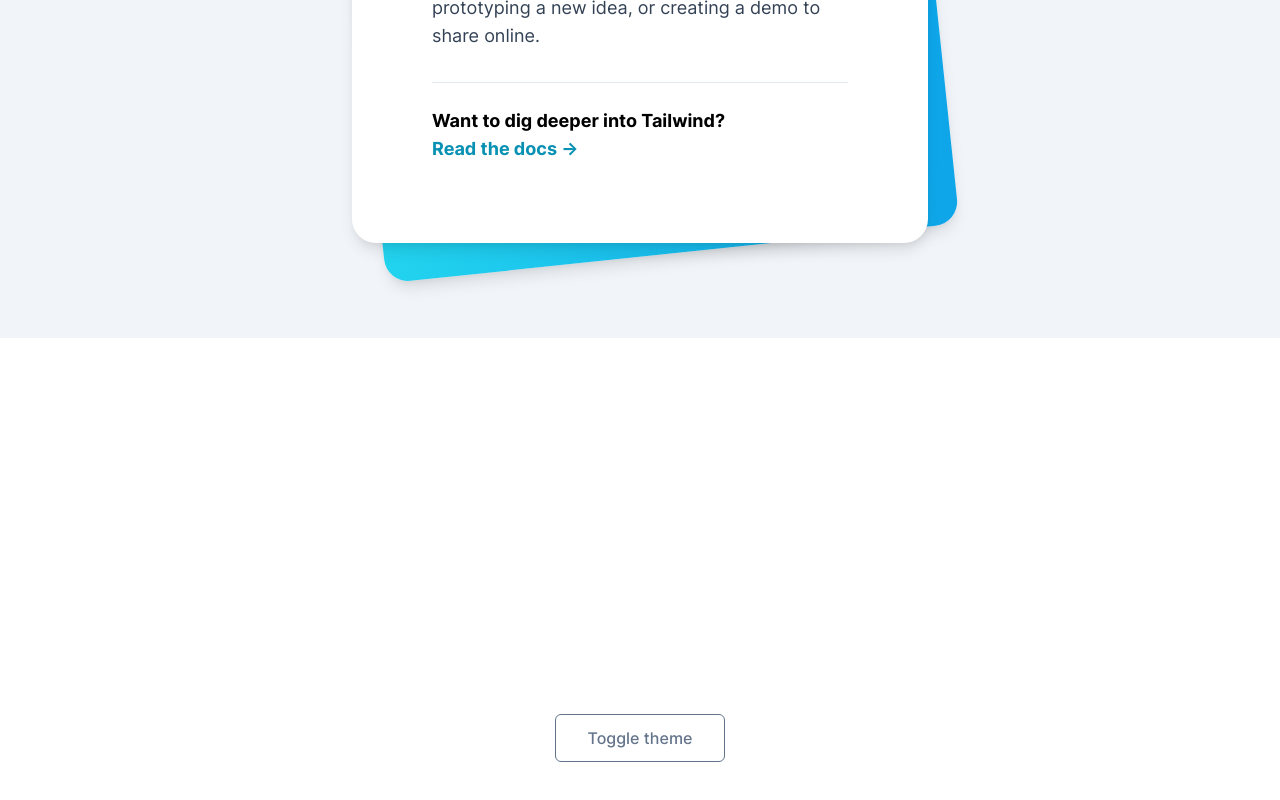
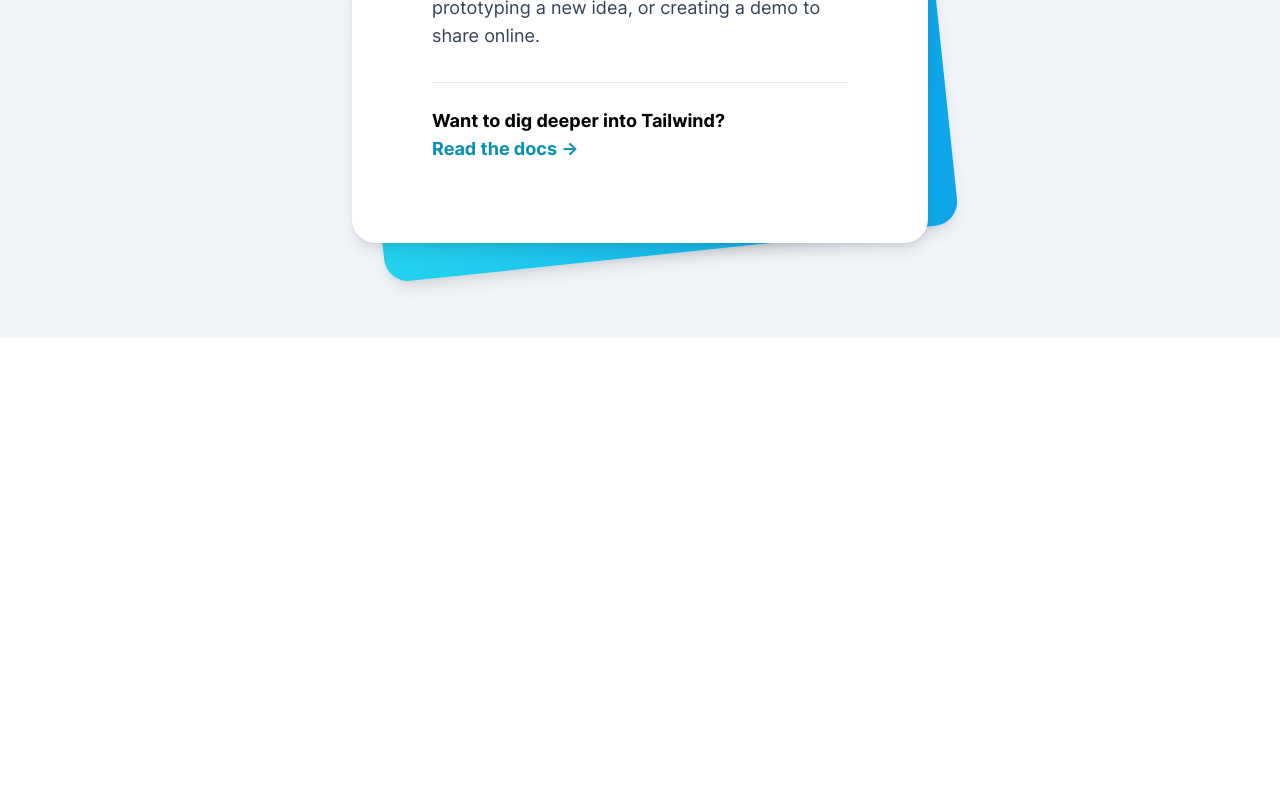
Before and after one commit to mitchbne/nextjs-wabbit, a Next.js app: page / in a window 1280 px wide. Shown: the part 462-1262 px from the top of the page. After the commit the page ends 800 px from the top, so only its background shows below. Built offline with nearby package versions, Linux system fonts and the light colour scheme; what @tailwindcss/typography would draw is missing.

Commit message:
fix: remove unnecessary dark mode toggle button

```diff
--- a/pages/index.tsx
+++ b/pages/index.tsx
@@ -10,7 +10,6 @@ export default function Home() {
   useEffect(() => setMounted(true), [])
 
   return (
-    <>
     <>
       <div className="flex flex-col justify-center min-h-screen py-6 bg-gray-100 dark:bg-gray-900 sm:py-12">
         <div className="relative py-3 sm:max-w-xl sm:mx-auto">
@@ -130,17 +129,5 @@ export default function Home() {
         </div>
       </div>
     </>
-      <div className="bg-white dark:bg-black min-h-screen flex items-center justify-center">
-        {mounted && (
-          <button
-            aria-label="Toggle Dark Mode"
-            className="font-medium border border-current text-gray-500 hover:text-gray-900 dark:hover:text-gray-100 h-12 px-8 rounded-md transition-colors duration-300"
-            onClick={() => setTheme(resolvedTheme === "dark" ? "light" : "dark")}
-          >
-            Toggle theme
-          </button>
-        )}
-      </div>
-    </>
   )
 }
```
Lines whose indentation alone changed are shown as unchanged.
